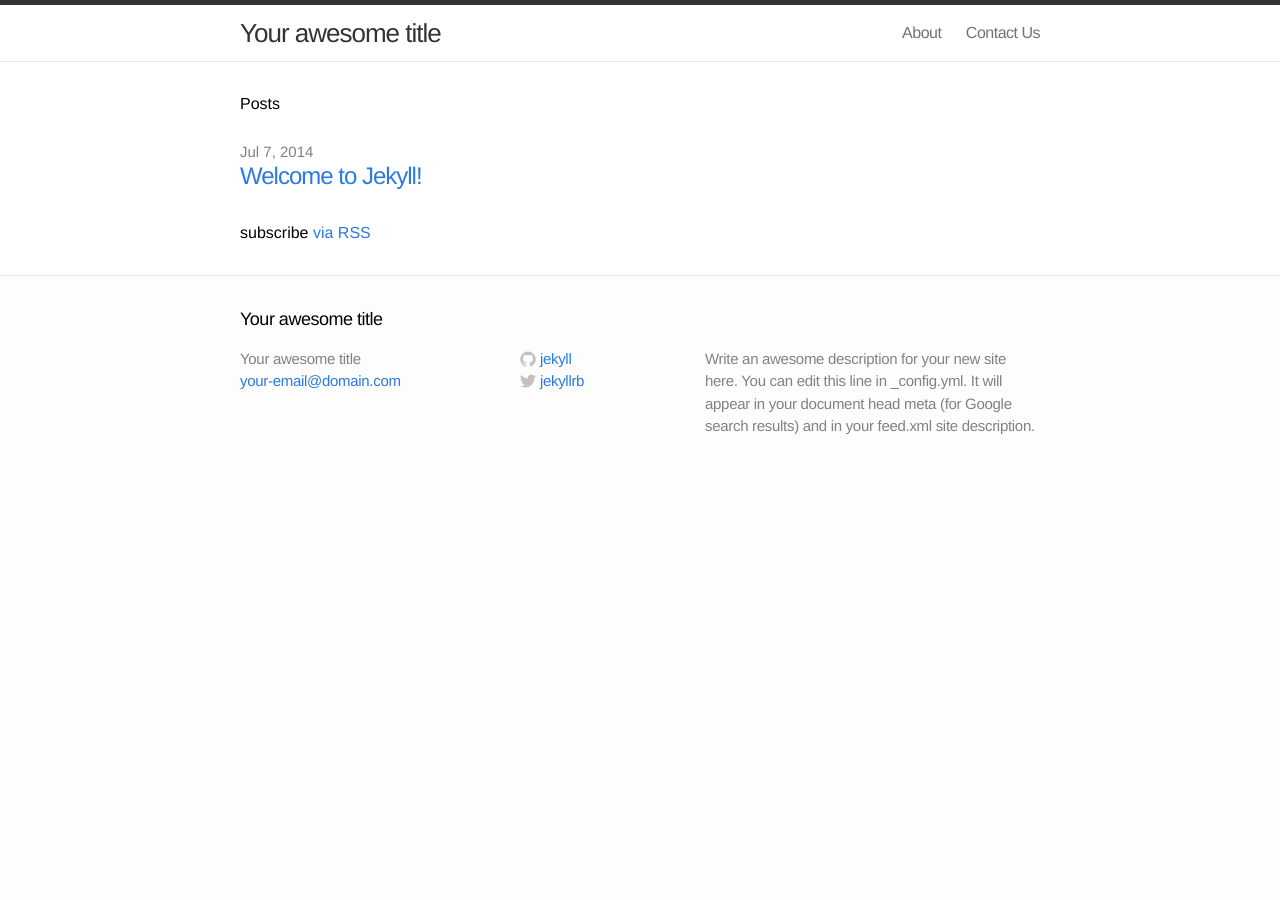
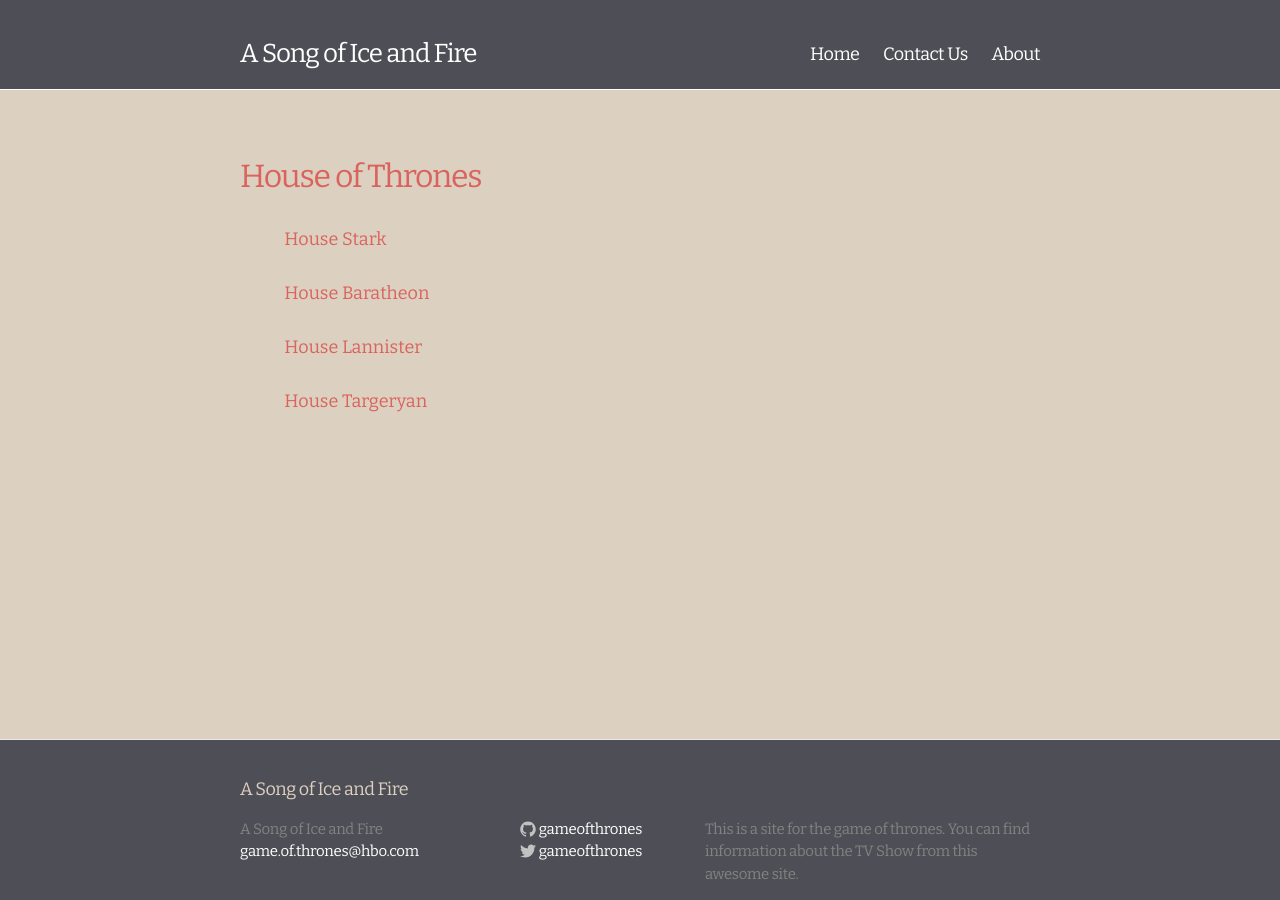
Before and after one commit to aswinkarthik/GameOfThrones, a Jekyll site: the page built from src/index.md, in a window 1280 px wide. Built offline with Jekyll 4.4.1, drawn with Linux system fonts in a browser that asks for light colours.

Commit message:
Added CSS for home

```diff
--- a/_config.yml
+++ b/_config.yml
@@ -1,11 +1,11 @@
 # Site settings
-title: Your awesome title
-email: your-email@domain.com
-description: "Write an awesome description for your new site here. You can edit this line in _config.yml. It will appear in your document head meta (for Google search results) and in your feed.xml site description."
+title: A Song of Ice and Fire
+email: game.of.thrones@hbo.com
+description: "This is a site for the game of thrones. You can find information about the TV Show from this awesome site."
 baseurl: ""
 url: "http://yourdomain.com"
-twitter_username: jekyllrb
-github_username:  jekyll
+twitter_username: gameofthrones
+github_username:  gameofthrones
 
 # Build settings
 markdown: kramdown
--- a/_includes/head.html
+++ b/_includes/head.html
@@ -9,4 +9,6 @@
     <!-- Custom CSS -->
     <link rel="stylesheet" href="{{ "/css/main.css" | prepend: site.baseurl }}">
 
+    <!-- Google CSS -->
+    <link rel="stylesheet" type="text/css" href="http://fonts.googleapis.com/css?family=Bitter">
 </head>
--- a/_includes/header.html
+++ b/_includes/header.html
@@ -17,9 +17,9 @@
         </svg>
       </a>
       <div class="trigger">
-        {% for page in site.pages %}
-          {% if page.title %}<a class="page-link" href="{{ page.url | prepend: site.baseurl }}">{{ page.title }}</a>{% endif %}
-        {% endfor %}
+          <a class="page-link" href="{{ '/' | prepend: site.baseurl }}">Home</a>
+          <a class="page-link" href="{{ '/contact/' | prepend: site.baseurl }}">Contact Us</a>
+          <a class="page-link" href="{{ '/about/' | prepend: site.baseurl }}">About</a>
       </div>
     </nav>
 
--- /dev/null
+++ b/_layouts/home.html
@@ -0,0 +1,15 @@
+---
+layout: default
+---
+<link rel="stylesheet" href="{{ "/css/home.css" | prepend: site.baseurl }}">
+<div class="post">
+
+  <header class="post-header">
+    <h1>{{ page.title }}</h1>
+  </header>
+
+  <article class="post-content">
+  {{ content }}
+  </article>
+
+</div>
--- /dev/null
+++ b/css/home.css
@@ -0,0 +1,10 @@
+.post-content ul li {
+	list-style: none;
+	line-height: 3em;
+	transition: font-size 0.2s, color 0.2s ease-in, line-height 0.2s;
+}
+
+.post-content ul li:hover {
+	color: #4E4E56;
+	font-size: 24px;
+}
--- a/css/main.css
+++ b/css/main.css
@@ -6,21 +6,25 @@
   padding: 0;
 }
 
-html, body { height: 100%; }
+html, body {
+  height: 100%;
+ }
 
 body {
-  font-family: Helvetica, Arial, sans-serif;
-  font-size: 16px;
+  font-family: "Bitter", Arial, sans-serif;
+  font-size: 18px;
   line-height: 1.5;
-  font-weight: 300;
-  background-color: #fdfdfd;
+  font-weight: 200;
+
+  background-color: #DCD0C0;
+  color: #DA635D;
 }
 
 h1, h2, h3, h4, h5, h6 { font-size: 100%; font-weight: 400; }
 
-a         { color: #2a7ae2; text-decoration: none; }
-a:hover   { color: #000; text-decoration: underline; }
-a:visited { color: #205caa; }
+a         { color: white; text-decoration: none; }
+a:hover   { color: white; text-decoration: underline; }
+a:visited { color: white; }
 
 /* Utility */
 
@@ -41,17 +45,18 @@
 /* Site header */
 
 .site-header {
-  border-top: 5px solid #333;
-  border-bottom: 1px solid #e8e8e8;
+  height: 7%;
+  padding-top: 2%;
+  border-bottom: 1px solid white;
   min-height: 56px;
-  background-color: white;
+  background-color: #4E4E56;
+  color: #DCD0C0;
 }
 
 .site-title,
 .site-title:hover,
 .site-title:visited {
   display: block;
-  color: #333;
   font-size: 26px;
   letter-spacing: -1px;
   float: left;
@@ -69,7 +74,6 @@
 
 .site-nav .page-link {
   margin-left: 20px;
-  color: #727272;
   letter-spacing: -.5px;
 }
 
@@ -77,7 +81,13 @@
 
 .site-footer {
   border-top: 1px solid #e8e8e8;
-  padding: 30px 0;
+/*  padding: 30px 0;
+*/  background-color: #4E4E56;
+  color: #DCD0C0;
+  position: absolute;
+  bottom: 0;
+  width: 100%;
+  padding-top: 2em;
 }
 
 .footer-heading {
@@ -137,7 +147,6 @@
 
 .page-content {
   padding: 30px 0;
-  background-color: #fff;
 }
 
 
@@ -161,7 +170,6 @@
   font-size: 15px;
   color: #818181;
 }
-
 
 /* Post styles */
 /* ----------------------------------------------------------*/
@@ -391,6 +399,8 @@
     line-height: 1.25;
     padding: 5px 10px;
     margin: 0;
+    color: #4E4E56;
+
   }
 
   .post-header h1 { font-size: 36px; }
--- a/src/index.html
+++ /dev/null
@@ -1,21 +0,0 @@
----
-layout: default
-permalink: /
----
-
-<div class="home">
-
-  <h1>Posts</h1>
-
-  <ul class="posts">
-    {% for post in site.posts %}
-      <li>
-        <span class="post-date">{{ post.date | date: "%b %-d, %Y" }}</span>
-        <a class="post-link" href="{{ post.url | prepend: site.baseurl }}">{{ post.title }}</a>
-      </li>
-    {% endfor %}
-  </ul>
-
-  <p class="rss-subscribe">subscribe <a href="{{ "/feed.xml" | prepend: site.baseurl }}">via RSS</a></p>
-
-</div>
--- /dev/null
+++ b/src/index.md
@@ -0,0 +1,13 @@
+---
+layout: home
+order: 1
+permalink: /
+---
+
+## House of Thrones
+
+
+* House Stark
+* House Baratheon
+* House Lannister
+* House Targeryan
```
Also changed, not shown: src/about.md (+1 -0 lines), src/contact.md (+1 -0 lines).
